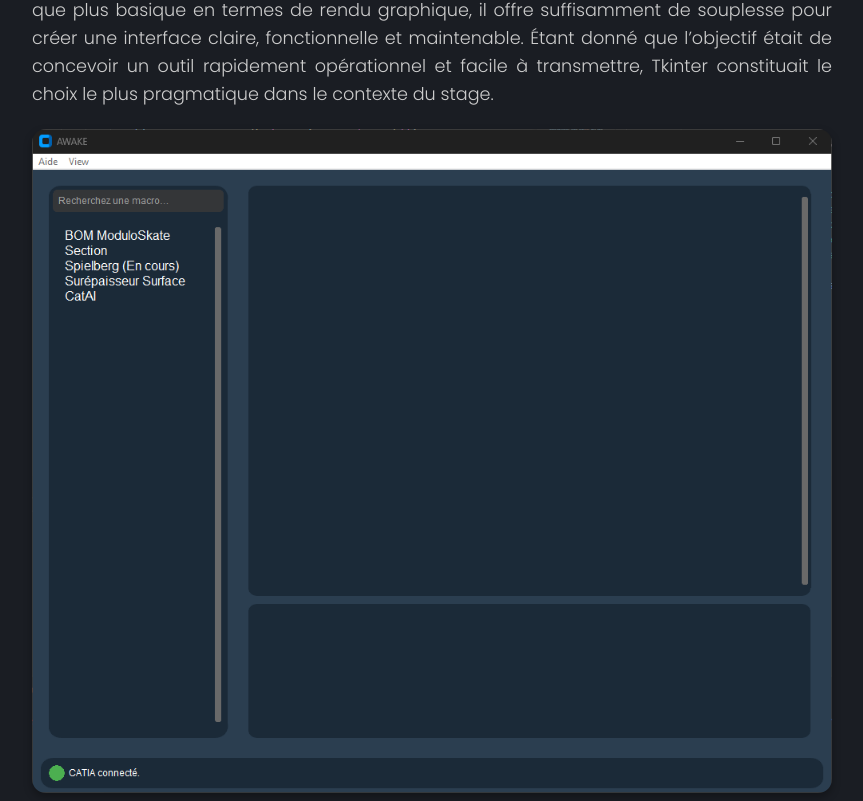
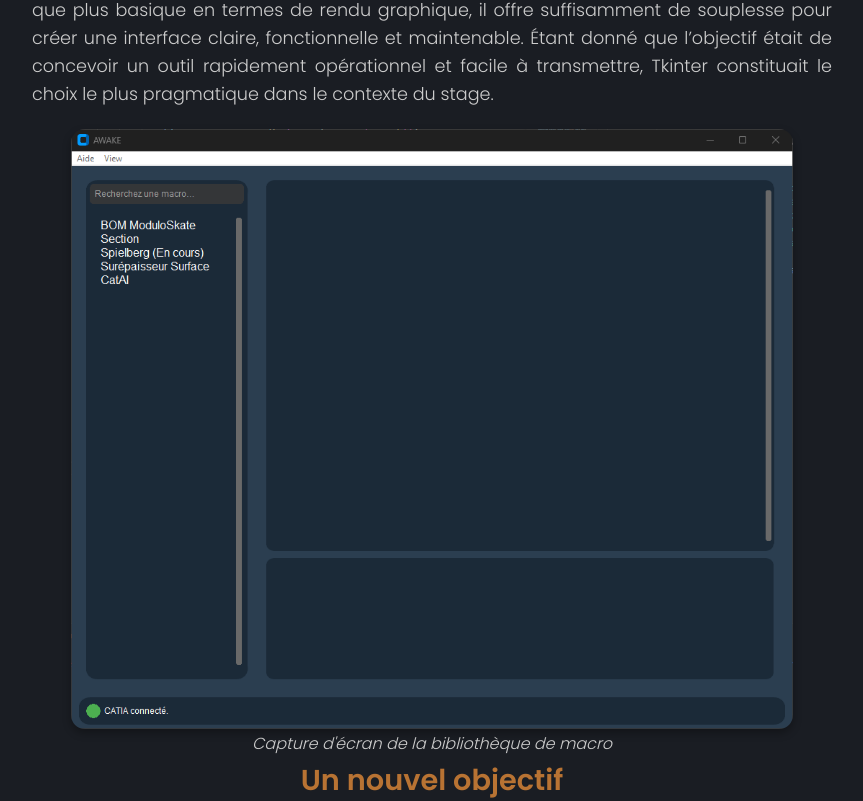
Before and after one commit to Quoruda/portfolio, a Vue app: page / in a window 1280 px wide. Shown: the part 3539-4340 px from the top of the page, without its empty margins (208-1071 px from the left). Built offline with nearby package versions, Linux system fonts and the light colour scheme.

Commit message:
Add caption

```diff
--- a/src/components/ImageComponent.vue
+++ b/src/components/ImageComponent.vue
@@ -17,6 +17,7 @@
         <button @click="retryLoading" class="retry-button">Réessayer</button>
       </div>
     </div>
+    <figcaption v-if="caption" class="image-caption">{{ caption }}</figcaption>
   </div>
 </template>
 
@@ -31,6 +32,10 @@ export default {
     alt: {
       type: String,
       default: 'Image'
+    },
+    caption: {
+      type: String,
+      default: ''
     }
   },
   data() {
@@ -68,15 +73,19 @@ export default {
 <style scoped>
 .image-container {
   position: relative;
+  max-height: 600px;
   min-height: 150px;
   width: 100%;
   display: flex;
-  justify-content: center;
-  margin: 20px 0;
+  flex-direction: column;
+  align-items: center;
+  margin-bottom: 30px;
+  margin-top: 20px;
 }
 
 .image-component {
   max-width: min(800px, 92%);
+  max-height: 600px;
   border-radius: 14px;
   box-shadow: 0 4px 8px rgba(0, 0, 0, 0.3);
   transition: transform 0.3s ease, box-shadow 0.3s ease;
@@ -99,12 +108,24 @@ export default {
   left: 0;
   width: 100%;
   height: 100%;
+  max-height: 600px;
   display: flex;
   justify-content: center;
   align-items: center;
   background-color: rgba(45, 45, 45, 0.1);
   border-radius: 14px;
   min-height: 150px;
+}
+
+.image-caption {
+  margin-top: 4px;
+  max-width: min(800px, 92%);
+  text-align: center;
+  color: #ccc;
+  font-size: 1rem;
+  font-style: italic;
+  padding: 0 10px;
+  line-height: 1.4;
 }
 
 .loading-spinner {
--- a/src/components/ProjetStage.vue
+++ b/src/components/ProjetStage.vue
@@ -64,7 +64,7 @@ export default defineComponent({
       Bien que plus basique en termes de rendu graphique, il offre suffisamment de souplesse pour créer une interface claire, fonctionnelle et maintenable. Étant donné que l’objectif était de concevoir un outil rapidement opérationnel et facile à transmettre, Tkinter constituait le choix le plus pragmatique dans le contexte du stage.
     </p>
 
-    <ImageComponent :src="require('@/assets/images/catia_app_v2.png')" alt="Capture d'écran de l'application" />
+    <ImageComponent :src="require('@/assets/images/catia_app_v2.png')" alt="Capture d'écran de l'application" caption="Capture d'écran de la bibliothèque de macro"/>
 
     <h3>Un nouvel objectif</h3>
     <p>
@@ -125,7 +125,7 @@ export default defineComponent({
       C’est pourquoi j’ai choisi d’en faire un <strong>assistant à la création de macros</strong>, qui ne permet l’exécution ou la sauvegarde du code que s’il est <strong>valide</strong>.
     </p>
 
-    <ImageComponent :src="require('@/assets/images/catia_app_v3.png')" alt="Capture d'écran de l'application" />
+    <ImageComponent :src="require('@/assets/images/catia_app_v3.png')" alt="Capture d'écran de l'application" caption="Capture d'écran de l'éditeur de macro"/>
 
     <p>
       Grâce à cette interface, les utilisateurs peuvent interagir avec l’<strong>IA</strong> pour <strong>créer ou modifier des macros</strong>.
@@ -152,7 +152,7 @@ export default defineComponent({
       Voici le <strong>schéma de l’architecture initiale</strong> du projet : l’utilisateur envoie une requête, l’IA génère du code utilisant la façade <strong>pycatia</strong>, puis ce code est exécuté dans <strong>CATIA V5</strong>.
     </p>
 
-    <ImageComponent :src="require('@/assets/images/catia_agent_schema.png')" alt="Schéma de l'architecture du projet" />
+    <ImageComponent :src="require('@/assets/images/catia_agent_schema.png')" alt="Schéma de l'architecture du projet" caption="Schéma de l'architecture de l'agent sans RAG"/>
 
     <p>
       Cette première version avait une limite : la façade contenait <strong>trop de fonctions</strong>, rendant leur utilisation par l’IA <strong>aléatoire</strong> ou <strong>incorrecte</strong>.
@@ -174,7 +174,7 @@ export default defineComponent({
       Cela permet une <strong><a href="https://fr.wikipedia.org/wiki/Recherche_s%C3%A9mantique" target="_blank">recherche sémantique</a></strong> — basée sur le <strong>sens</strong> et non sur des mots-clés exacts — et améliore la <strong>compréhension de la demande</strong>, quelle que soit sa formulation.
     </p>
 
-    <ImageComponent src="https://www.couchbase.com/blog/wp-content/uploads/2024/02/image1-1.png" alt="Schéma de l'architecture du projet RAG" />
+    <ImageComponent src="https://www.couchbase.com/blog/wp-content/uploads/2024/02/image1-1.png" alt="Schéma de l'architecture du projet RAG" caption="Schéma de l'embeddings"/>
 
     <p>
       Le choix du modèle d’embedding a été déterminant dans la qualité des résultats obtenus avec le système RAG. Mon objectif initial était d’utiliser un modèle local pour des raisons de performance (éviter des requêtes multiples) et indépendance technique.
@@ -192,7 +192,7 @@ export default defineComponent({
       5. On récupère le code Python pour CATIA généré par l’IA.
     </p>
 
-    <ImageComponent :src="require('@/assets/images/catia_agent_schema_rag.png')" alt="Schéma de l'architecture du projet RAG" />
+    <ImageComponent :src="require('@/assets/images/catia_agent_schema_rag.png')" alt="Schéma de l'architecture du projet RAG" caption="Schéma de l'architecture de l'agent avec RAG" />
 
     <p>
       L’<strong>IA</strong> ne génère pas systématiquement tout le code : elle se concentre sur les <strong>fonctions à modifier</strong>.
```
Lines whose indentation alone changed are shown as unchanged.
